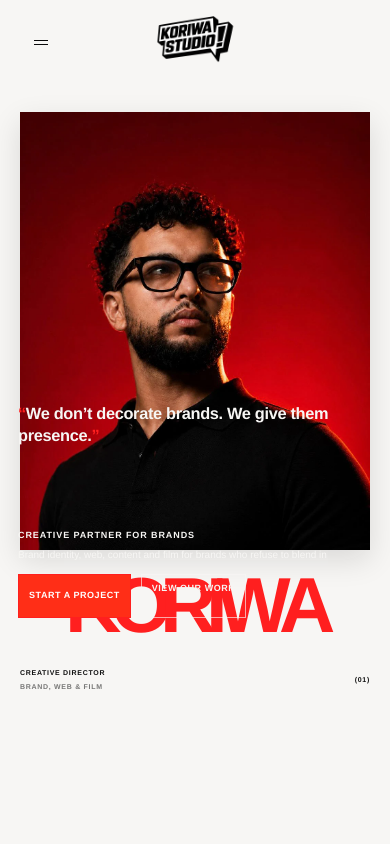
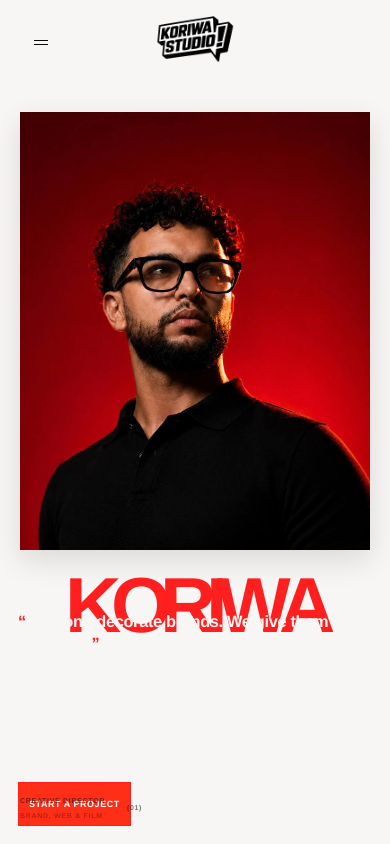
Before and after one commit to koriwa-02/studio-portfolio, a Next.js app: page / in a window 390 px wide. Shown: the top 844 px of the page. Built offline with nearby package versions, Linux system fonts and the light colour scheme; a web font is replaced by a local one.

Commit message:
Restore mobile hero parallax stage

```diff
--- a/src/app/globals.css
+++ b/src/app/globals.css
@@ -921,18 +921,18 @@
   }
 
   .reference-hero-main {
-    position: relative;
-    top: auto;
+    position: sticky;
+    top: 0;
     display: flex;
-    height: auto;
+    height: 100svh;
     min-height: 0;
     flex-direction: column;
     padding: 112px 20px 0;
   }
 
   .reference-hero {
-    min-height: 100svh;
-    height: auto;
+    min-height: 180svh;
+    height: 180svh;
   }
 
   .hero-build-panel {
@@ -1057,11 +1057,12 @@
 
 
   .reference-hero-meta {
-    position: relative;
+    position: absolute;
     right: auto;
+    top: calc(100svh - 48px);
     bottom: auto;
     left: auto;
-    margin: 2rem 20px 0;
+    margin: 0 20px;
     grid-template-columns: 1fr auto;
     gap: 5px 12px;
     font-size: 7px;
```
